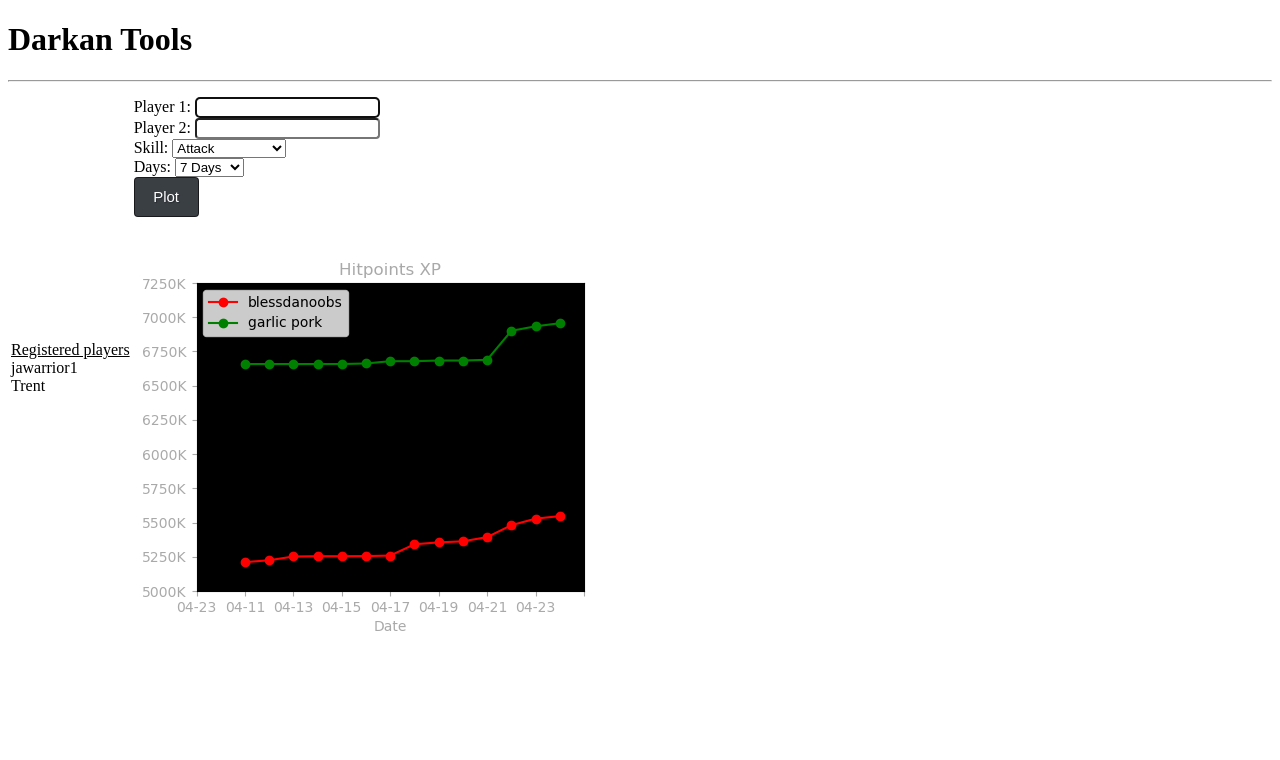
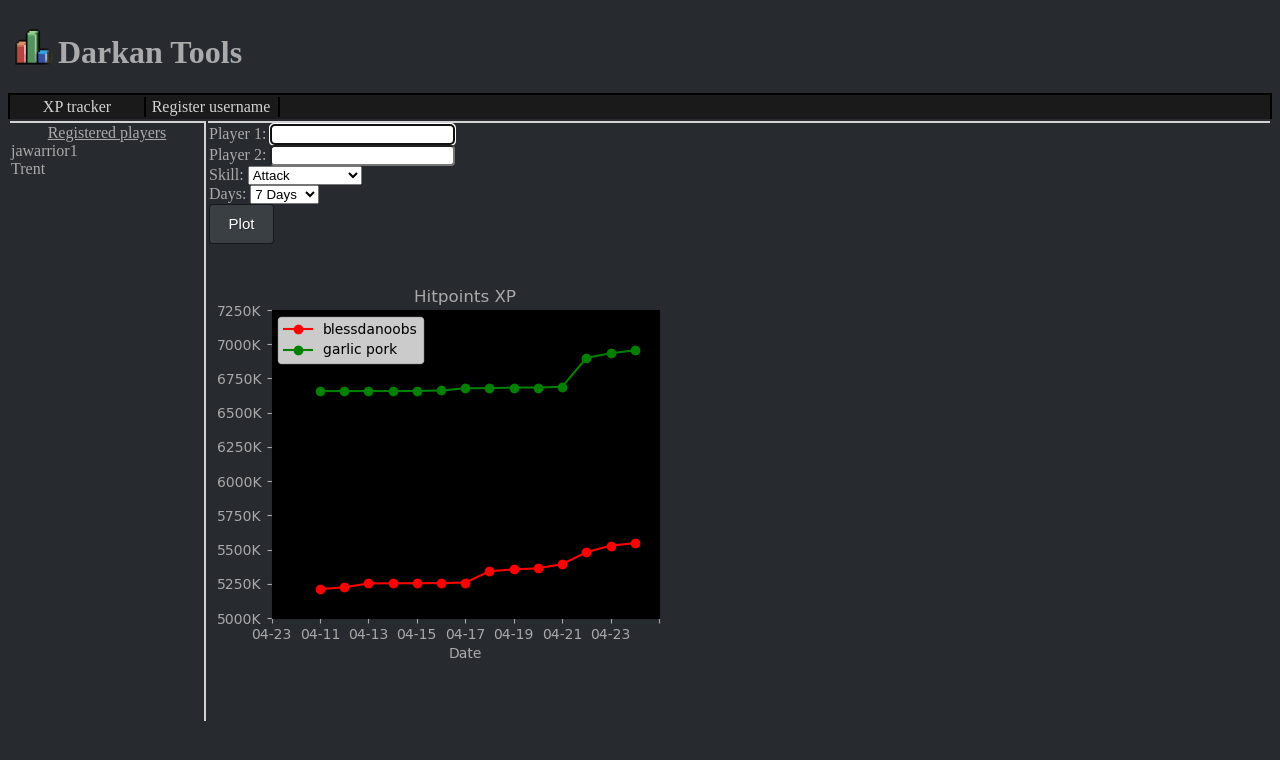
Before and after one commit to JesseGuerrero/DarkanTools, a Flask app: page / in a window 1280 px wide. Shown: the top 760 px of the page. Run offline with Flask 2, Linux system fonts and the light colour scheme.

Commit message:
Made massive progress and learned a lot!

```diff
--- a/app.py
+++ b/app.py
@@ -12,7 +12,7 @@ app = Flask(__name__)
 
 # A welcome message to test our server
 @app.route('/', methods=["GET", "POST"])
-def index():
+def home():
     #Unique PATH per OS
     icondir = os.path.dirname(__file__)
     icondir = os.path.join(icondir, "static", "images", "icons")
@@ -21,9 +21,22 @@ def index():
     shuffle(icon_list)
     return render_template("index.html", icon = icon_list.pop())
 
+@app.route('/register')
+def register():
+    #First implementation with backend
+    new_player = request.form['user_reg']
+
+
+    icondir = os.path.dirname(__file__)
+    icondir = os.path.join(icondir, "static", "images", "icons")
+    icon_list = os.listdir(icondir)
+
+    shuffle(icon_list)
+    return render_template("register_player.html", icon = icon_list.pop())
+
 if __name__ == '__main__':
     # Threaded option to enable multiple instances for multiple user access support
-    app.run(threaded=True, port=5000)
+    app.run(threaded=True, port=5000, debug = True)
 
 
 '''
--- a/static/pages.css
+++ b/static/pages.css
@@ -1,10 +1,101 @@
+/*
+Abstract top, specific going down.
+For now focus on functionality. We
+can let someone else setup to make it
+pretty
+*/
+
+/*Setup constants on all pages*/
 body {
+    /*Default universal settings for page*/
     background-color: #272B30;
     color: #aaa
 }
 
+h1 {
+    /*For future reference, h1 will be the "Darkan Tools" Header*/
+}
+
+h1 img {
+    /*This is the main header logo*/
+    height: 50px;
+    margin-bottom: -8px;
+}
+
+#mainmenu {
+    /* The menu is a table. The columns or "td" are links with anchor tag */
+    border-left: 2px black solid;
+    border-right: 2px black solid;
+    border-top: 2px black solid;
+    background-color: #1a1a1a;
+    width: 100%;
+}
+
+/*Button formatting for main menu*/
+#mainmenu td + td {
+    /*Adjacent siblings operator, "+", only the second gets affected.
+    We make the second one border left. Each button will do this*/
+    border-left: 2px black solid;
+}
+
+#mainmenu td + td + td {
+    /*for future button*/
+}
+
+.mainbutton {
+    /*Make buttons a consistent width*/
+    width: 8em;
+}
+
+.mainbutton a {
+    /*Make decoration normal instead of standard url decoration.
+     Also "display: block" makes the link take up the whole td,
+     or "block" */
+
+    color: lightgray;
+    text-decoration: none;
+    display: block;
+    text-align: center;
+}
+
+.mainbutton a:hover {
+    /*Creates hover effect*/
+   background: #141414;
+}
+
+/*---Start actual content---*/
+
+/*layout and playerlist will be on every page*/
+.layout {
+    /*Layout is going to be how every page is organized, by a table under the heading/menu*/
+    vertical-align: text-top;
+    width: 100%;
+}
+
+.layout tr {
+    /*Set a min height*/
+    height: 600px
+}
 
 #playerlist {
     border-right: 2px solid lightgray;
     vertical-align: text-top;
+    text-align: left;
+    border-top: 2px solid lightgray;
+    width: 12em;
 }
+
+#playerlist div {
+    text-align: center;
+    text-decoration: underline;
+}
+
+/*main content is the container for the page.*/
+.maincontent {
+    border-top: 2px solid lightgray;
+    vertical-align: top;
+}
+
+.maincontent h2 {
+    margin-top: auto;
+}
--- a/templates/index.html
+++ b/templates/index.html
@@ -8,27 +8,38 @@
     <meta http-equiv="X-UA-Compatible" content="ie=edge">
 
     <!-- CSS Call is specific to Flask-->
-{#    <link rel="stylesheet" type="text/css" href= "{{ url_for('static',filename='pages.css') }}">#}
+    <link rel="stylesheet" type="text/css" href= "{{ url_for('static',filename='pages.css') }}">
 
     <!-- Titles -->
     <link rel="icon" href="static/images/icons/{{ icon }}">
     <title>Darkan Tools</title>
 </head>
 <body>
-    <h1>Darkan Tools</h1>
-    <hr>
+{#Main header + menu#}
+    <h1><img src="static/images/logo.png">Darkan Tools</h1>
+    <table id = "mainmenu">
+        <tr>
 
-    <table>
-        <tr>
-            <th></th>
+                <td class = "mainbutton">
+                    <a href="/">XP tracker</a>
+                </td>
+
+            <td class = "mainbutton">
+                <a href='/register'>Register username</a>
+            </td>
+            <td>
+
+            </td>
         </tr>
+    </table>
+    <table class = "layout">
         <tr>
             <td id="playerlist">
-                <u style="text-align: left;">Registered players</u><br>
+                <div>Registered players</div>
                 jawarrior1<br>
                 Trent<br>
             </td>
-            <td>
+            <td class="maincontent">
                 <div id = "Plot">
                   <form class="form-signin" method="POST" action="">
                     <div class="form-group">
```
Also changed, not shown: templates/register_player.html (+44 -6 lines), static/images/logo.png (added).
